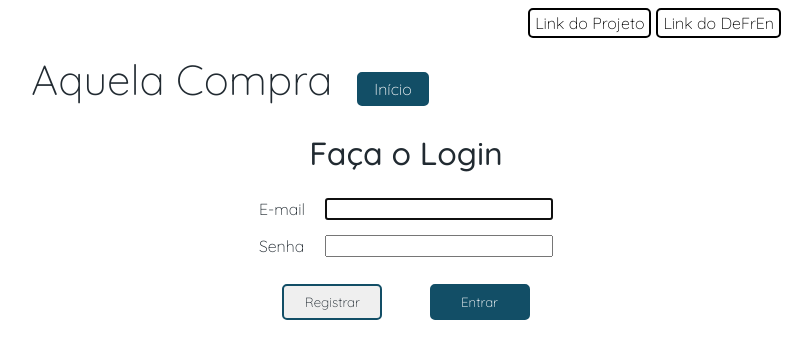
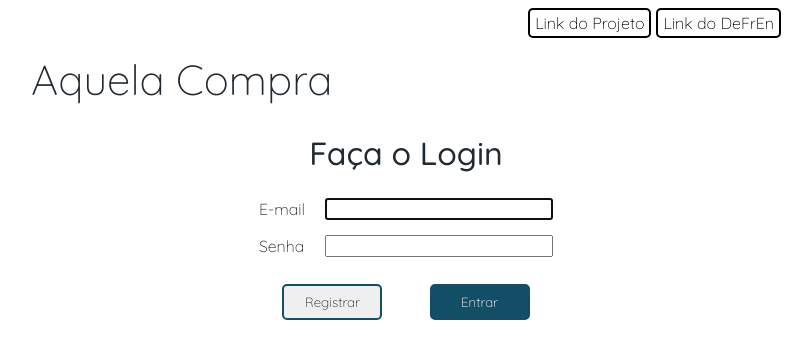
Before and after one commit to defren-gabriel/aquela-compra, a React (Vite) app: page / in a window 1280 px wide. Shown: the top 358 px of the page, without its empty margins (234-1046 px from the left). Built offline with nearby package versions, Linux system fonts and the light colour scheme; no server answers.

Commit message:
mudança do componente navegação - remoção dos links que ali ficavam de forma inutil

```diff
--- a/src/Componentes/Navegacao/Navegacao.module.css
+++ b/src/Componentes/Navegacao/Navegacao.module.css
@@ -36,34 +36,9 @@
     align-items: flex-end;
 }
 
-.container1 {
-    display: flex;
-    flex-wrap: wrap;
-    flex-direction: row;
-    justify-content: flex-start;
-    align-items: flex-end;
-    gap: 25px;
-}
-
 .container1s {
     font-size: 42px;
     color: #212A31;
-
-    font-family: "Quicksand", serif;
-    font-optical-sizing: auto;
-    font-weight: 300;
-    font-style: normal;
-}
-
-.container1a {
-    text-decoration: none;
-    color: #212A31;
-    padding: 5px 15px;
-    border-radius: 5px;
-    border: 2px solid #124E66;
-
-    background-color: #124E66;
-    color: #ffffff !important;
 
     font-family: "Quicksand", serif;
     font-optical-sizing: auto;
@@ -91,10 +66,6 @@
 
 /*configuração para celulares*/
 @media screen and (max-width: 750px){
-    .container1 {
-        gap: 5px;
-    }
-
     .container1s {
         font-size: 28px;
     }
--- a/src/Componentes/Navegacao/index.jsx
+++ b/src/Componentes/Navegacao/index.jsx
@@ -10,7 +10,6 @@ const Navegacao = () => {
     //se estiver no inicio não mostra o botão sair
     const location = useLocation();
     const estaInicio = location.pathname === "/";
-    const estaLista = location.pathname === "/lista";
 
     const navigate = useNavigate();
     const {logout} = useAuth();
@@ -30,11 +29,7 @@ const Navegacao = () => {
                 <a className={styles.deva} href="https://github.com/defren-gabriel" target="_blank">Link do DeFrEn</a>
             </div>
             <nav className={styles.nav}>
-                <div className={styles.container1}>
-                    <span className={styles.container1s}>Aquela Compra</span>
-                    <Link className={styles.container1a} to={"/"} style={{display: estaLista ? "none" : "block"}} disabled={estaLista}>Início</Link>
-                    <Link className={styles.container1a} to={"/lista"} style={{display: estaInicio ? "none" : "block"}} disabled={estaInicio} >Compras</Link>
-                </div>
+                <span className={styles.container1s}>Aquela Compra</span>
                 <button className={styles.navb} style={{display: estaInicio ? "none" : "block"}} disabled={estaInicio} onClick={()=>handleSair()}>Sair</button>
             </nav>
         </header>
```
Also changed, not shown: 5 other files (tests, documents, lock files or other folders).
